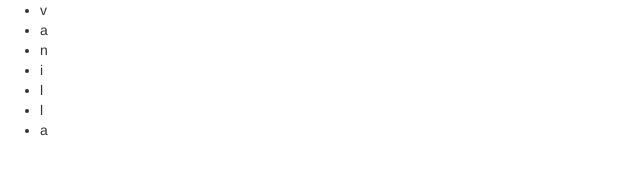
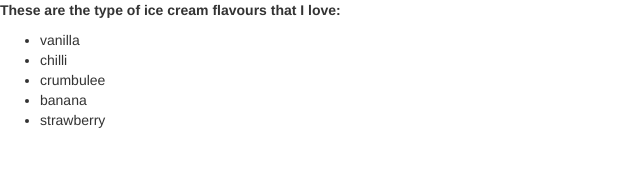
Before and after one commit to kurosakiaduma/icecream, a plain HTML site: page index.html in a window 1280 px wide. Shown: the whole page, without its empty margins (0-640 px from the left). Drawn offline with nearby package versions, Linux system fonts and the light colour scheme.

Commit message:
make changes to the js file - elementID

```diff
--- a/index.html
+++ b/index.html
@@ -15,7 +15,10 @@
 </head>
 
 <body>
-    <div id="foo"></div>
+    <div id="all">
+        <p><strong>These are the type of ice cream flavours that I love:</strong></p>
+        <div id="foo"></div>
+    </div>
 </body>
 
 </html>
--- a/js/script.js
+++ b/js/script.js
@@ -26,7 +26,7 @@ $(document).ready(function() {
         return list;
     }
 
-    // Add the contents of options[0] to #foo:
-    document.getElementById('foo').appendChild(makeUL(icecreams[0]));
+    // Add the contents of options[] to #foo:
+    document.getElementById('foo').appendChild(makeUL(icecreams));
 
 });
```
